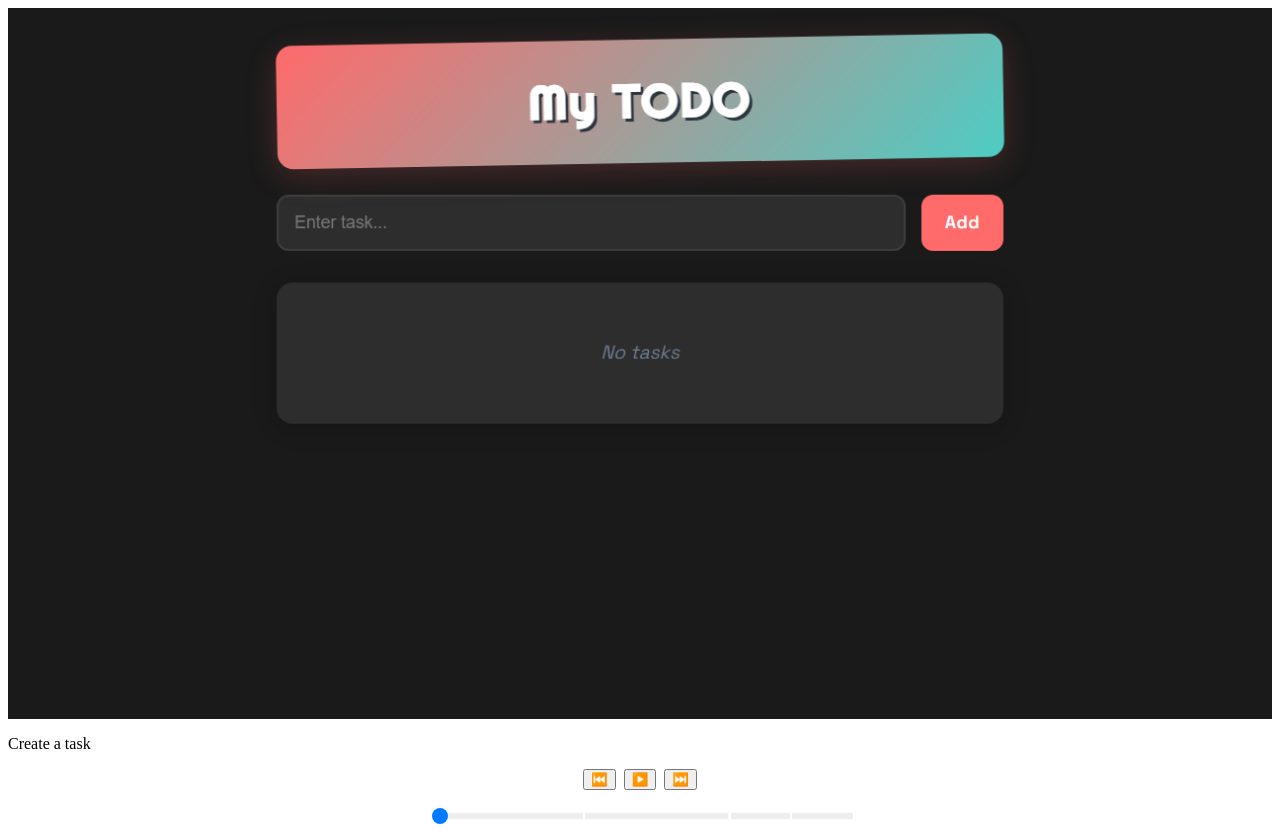
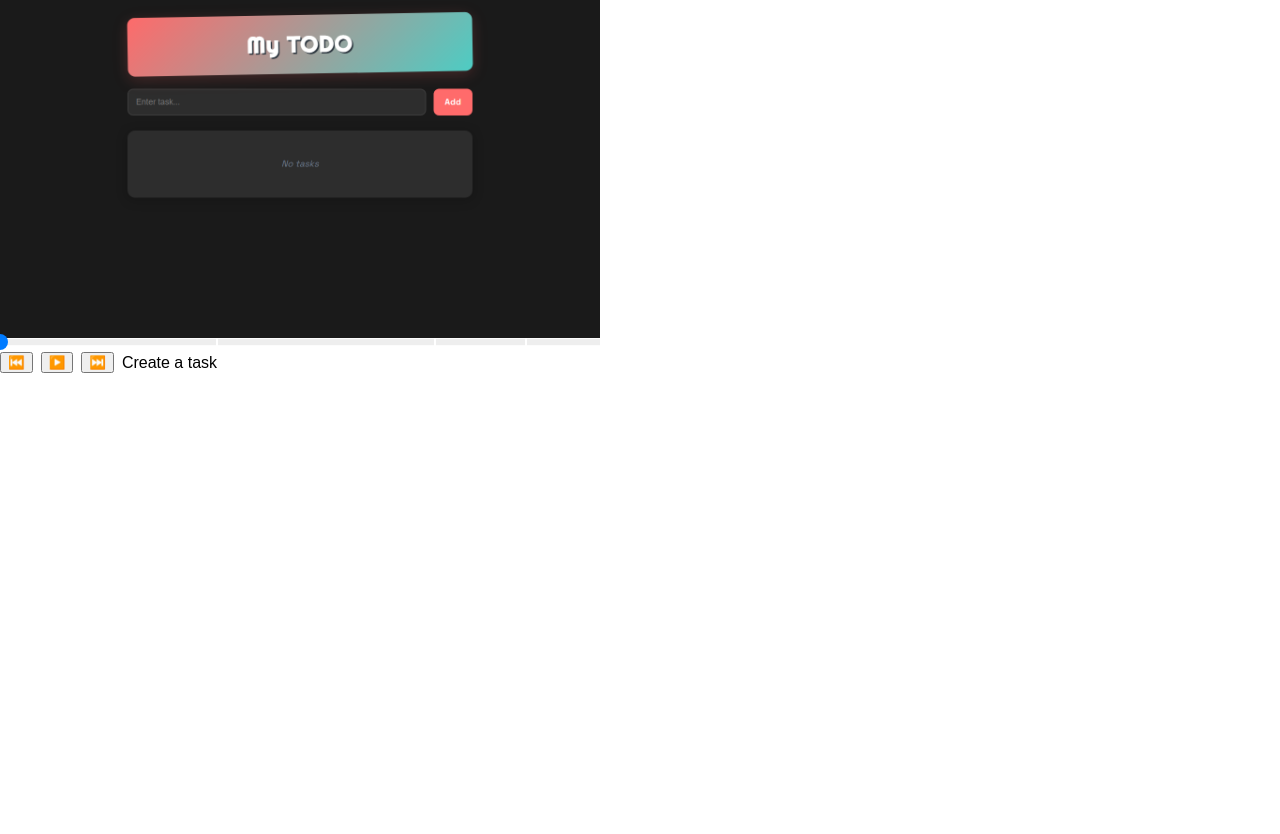
Before and after one commit to pckerneis/spequoia-todo, a website: page player/index.html in a window 1280 px wide. After the commit the page ends 800 px from the top, so only its background shows below. Drawn offline with Linux system fonts and the light colour scheme.

Commit message:
Update styling

```diff
--- a/player/index.html
+++ b/player/index.html
@@ -1,22 +1,36 @@
 <div id="viewer">
     <img id="screenshot" src=""/>
-    <p id="description"></p>
-    <div id="transport-controls" style="margin-top: 16px; display: flex; flex-direction: column; align-items: center;">
+    <div id="transport-controls">
+        <div id="timeline">
+            <div id="timeline-bar" class="timeline-bar"></div>
+            <div id="timeline-preview" class="timeline-preview" style="display:none;"></div>
+        </div>
         <div style="display: flex; gap: 8px; align-items: center;">
             <button id="prev-section">⏮️</button>
             <button id="play-pause">▶️</button>
             <button id="next-section">⏭️</button>
-        </div>
-        <div id="timeline" style="position: relative; width: 100%; max-width: 400px; height: 24px; margin-top: 12px;">
-            <div id="timeline-bar" class="timeline-bar"></div>
-            <div id="timeline-preview" class="timeline-preview" style="display:none;"></div>
+            <p id="description"></p>
         </div>
     </div>
 </div>
 
 <style>
-    img {
-        max-width: 100%;
+    html, body {
+        margin: 0;
+        padding: 0;
+        height: 100%;
+        overflow: hidden;
+    }
+
+    * {
+        box-sizing: border-box;
+    }
+
+    #viewer {
+        max-width: min(100%, 600px);
+        display: flex;
+        flex-direction: column;
+        font-family: sans-serif;
     }
 
     .section {
@@ -39,15 +53,18 @@
         position: absolute;
         left: 0;
         top: 0;
-        border-radius: 2px;
         pointer-events: none;
+    }
+
+    #timeline {
+        position: relative;
     }
 
     .timeline-bar {
         height: 8px;
         border-radius: 2px;
         position: absolute;
-        top: 10px;
+        top: 0;
         left: 0;
         right: 0;
     }
@@ -62,10 +79,6 @@
         border-radius: 50%;
         transform: translate(-50%, calc(4px - 50%));
         pointer-events: none;
-    }
-
-    .timeline-indicator:hover {
-        transform: scale(120%);
     }
 
     .timeline-preview {
@@ -156,7 +169,7 @@
       sectionElement.title = section.name;
       sectionElement.style.position = 'absolute';
 
-      const sectionLength = section.endFrame - section.startFrame;
+      const sectionLength = Math.min(section.endFrame, allFrames.length - 1) - section.startFrame;
       const sectionRelativeWidth = (sectionLength / (allFrames.length - 1)) * 100;
       sectionElement.style.width = section.endFrame < allFrames.length ? `calc(${sectionRelativeWidth}% - 2px)` : `${sectionRelativeWidth}%`;
 
@@ -186,7 +199,7 @@
 
     currentStep = i;
 
-    const frameIdx = allFrames.findIndex(f => f === sections[i].frame);
+    const frameIdx = sections[currentStep].startFrame;
 
     showFrame(frameIdx >= 0 ? frameIdx : 0);
   }
@@ -253,7 +266,7 @@
       } else if (currentFrame < section.startFrame) {
         progress.style.width = '0%';
       } else {
-        const sectionLength = section.endFrame - section.startFrame;
+        const sectionLength = Math.min(allFrames.length - 1, section.endFrame) - section.startFrame;
         const sectionProgress = (currentFrame - section.startFrame) / sectionLength;
         progress.style.width = (sectionProgress * 100) + '%';
       }
@@ -274,11 +287,11 @@
       const frameIdx = Math.round(percent * (allFrames.length - 1));
       const section = frameStepMap[frameIdx];
       // Position preview
-      const previewWidth = 110; // px
+      const previewWidth = 110;
       let left = x - rect.left - previewWidth / 2;
       left = Math.max(0, Math.min(rect.width - previewWidth, left));
       timelinePreview.style.left = left + 'px';
-      timelinePreview.style.top = '-78px';
+      timelinePreview.style.top = '-90px';
 
       // Set content
       timelinePreview.innerHTML = `
```
Also changed, not shown: player/data/1.png, player/data/14.png, player/data/21.png, player/data/23.png, player/data/24.png, player/data/27.png, player/data/3.png, player/data/9.png.
